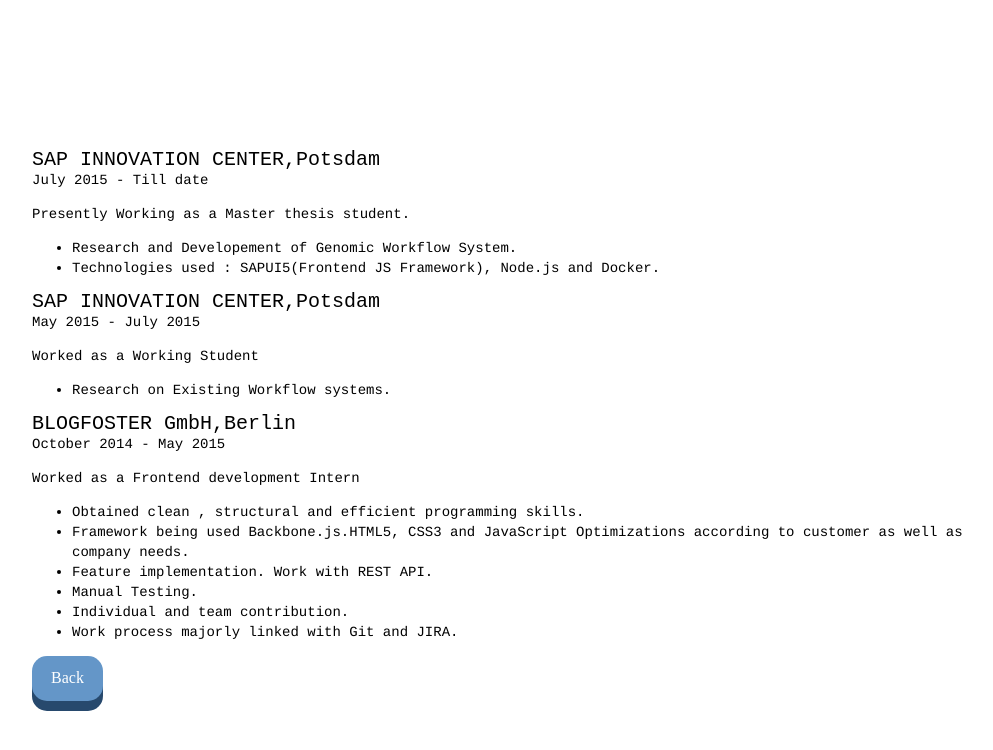
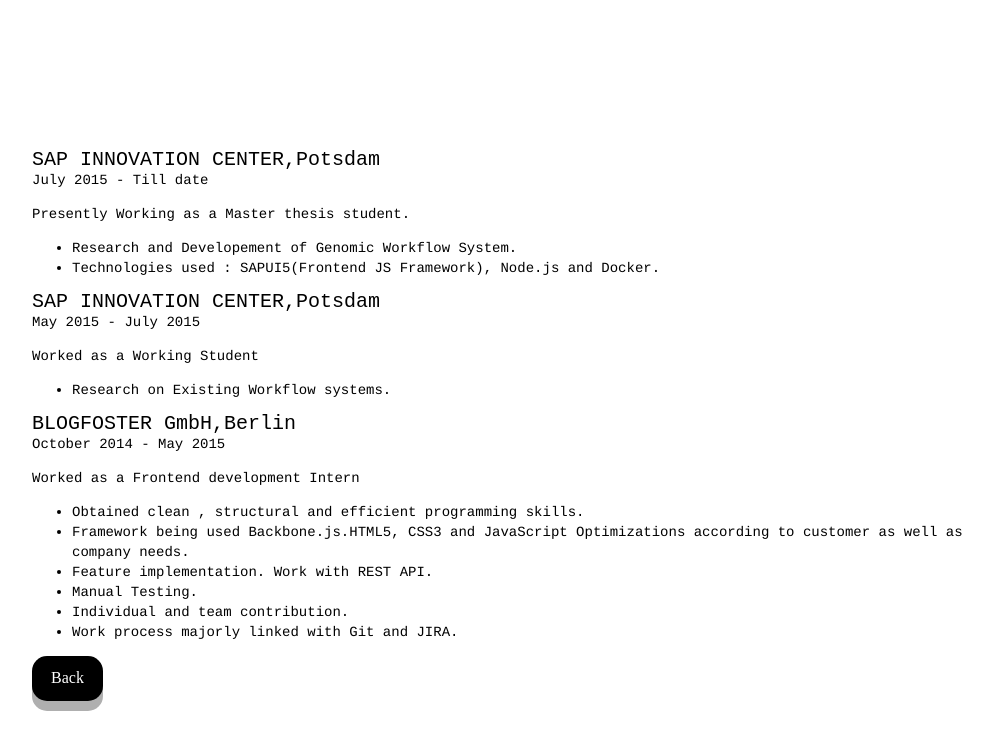
Before and after one commit to Rahul1992/Rahul1992.github.io, a plain HTML site: page pages/work.html in a window 1280 px wide. Shown: the whole page, without its empty margins (118-1111 px from the left). Drawn offline with nearby package versions, Linux system fonts and the light colour scheme.

Commit message:
code update

```diff
--- a/css/screen.css
+++ b/css/screen.css
@@ -60,19 +60,19 @@
 }
 section.press button {
   color: #fff;
-  background-color: #6496c8;
+  background-color: #000;
   border: none;
   border-radius: 15px;
-  box-shadow: 0 10px #27496d;
+  box-shadow: 0 10px #afafaf;
 }
 section.press button:hover,
 section.press button.hover {
-  background-color: #417cb8
+  background-color: #afafaf
 }
 section.press button:active,
 section.press button.active {
-  background-color: #417cb8;
-  box-shadow: 0 5px #27496d;
+  background-color: #afafaf;
+  box-shadow: 0 5px #afafaf;
   transform: translateY(5px);
 }
 button:focus {
```
